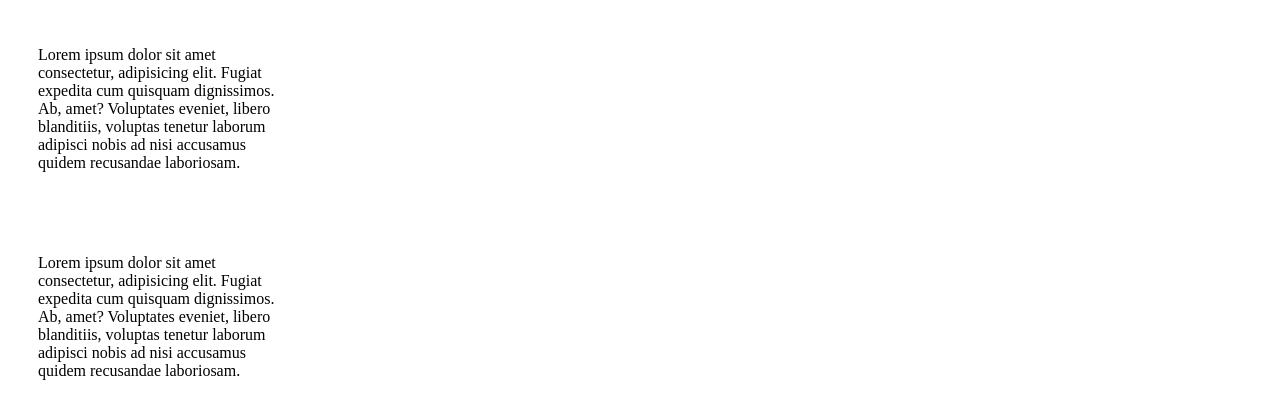
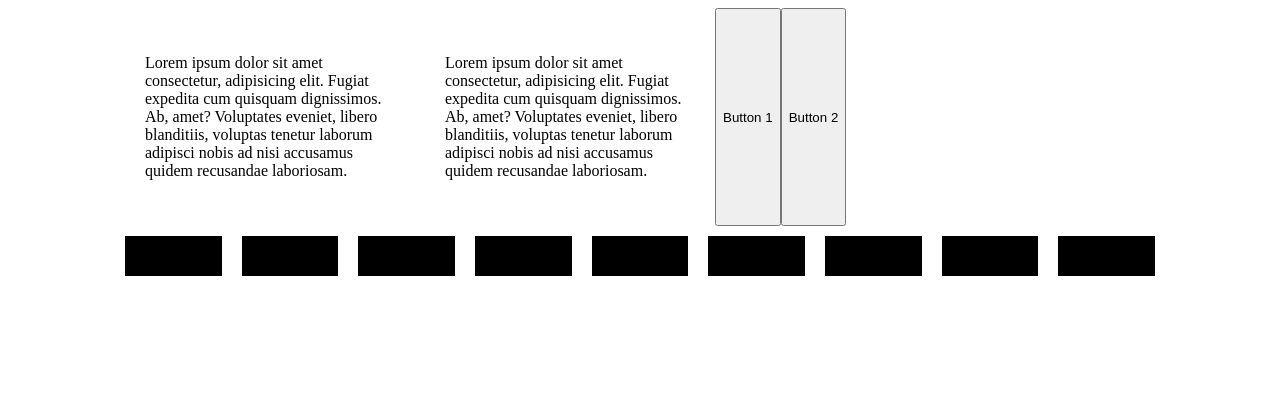
Before and after one commit to MartinBradbury/the-importance-of-this, a plain HTML site: page index.html in a window 1280 px wide. Drawn offline with Linux system fonts and the light colour scheme.

Commit message:
added jQuery events

```diff
--- a/css/style.css
+++ b/css/style.css
@@ -1,6 +1,6 @@
 #container {
     display: flex; /*makes the container a flex box */
-    flex-flow: row wrap; /* Layout the rows and wraps them */
+    flex-flow: row-wrap; /* Layout the rows and wraps them */
     box-sizing: border_box;
     margin-right: auto;
     margin-left: auto;
@@ -16,3 +16,30 @@
     padding: 20px;
     background-color: #fff;
 }
+
+.makeRed {
+    background-color: red;
+}
+
+.makeBlue {
+    background-color: blue;
+}
+
+.container {
+    display: flex; /*makes the container a flex box */
+    flex-flow: row-wrap; /* Layout the rows and wraps them */
+    box-sizing: border_box;
+    margin-right: auto;
+    margin-left: auto;
+    max-width: 1050px;
+}
+
+.box {
+    flex: 1; /* Makes containable with flexbox */
+    display: flex;
+    flex-flow: column;
+    max-width: 240px;
+    margin: 10px;
+    padding: 20px;
+    background-color: #000;
+}
--- a/index.html
+++ b/index.html
@@ -8,17 +8,37 @@
     <title>Document</title>
 </head>
 <body>
-    <div id="cointainer">
-        <div class="card">
-            <p>Lorem ipsum dolor sit amet consectetur, adipisicing elit. Fugiat expedita cum quisquam dignissimos. Ab, amet? Voluptates eveniet, libero blanditiis, voluptas tenetur laborum adipisci nobis ad nisi accusamus quidem recusandae laboriosam.</p>
-
-        </div>
+    <div id="container">
         <div class="card">
             <p>Lorem ipsum dolor sit amet consectetur, adipisicing elit. Fugiat expedita cum quisquam dignissimos. Ab, amet? Voluptates eveniet, libero blanditiis, voluptas tenetur laborum adipisci nobis ad nisi accusamus quidem recusandae laboriosam.</p>
 
         </div>
 
+        <div class="card">
+            <p>Lorem ipsum dolor sit amet consectetur, adipisicing elit. Fugiat expedita cum quisquam dignissimos. Ab, amet? Voluptates eveniet, libero blanditiis, voluptas tenetur laborum adipisci nobis ad nisi accusamus quidem recusandae laboriosam.</p>
+
+        </div>
+    <button>Button 1</button>
+    <button>Button 2</button>
     </div>
-    <script type="text/javascript" src="js/jquery-3.2.1.js"></script>
+
+    <div class="container">
+        <div class="box one"></div>
+        <div class="box three"></div>
+        <div class="box one"></div>
+
+        <div class="box two"></div>
+        <div class="box one"></div>
+        <div class="box two"></div>
+
+        <div class="box three"></div>
+        <div class="box three"></div>
+        <div class="box two"></div>
+
+    </div>
+
+
+
+    <script type="text/javascript" src="js/script.js"></script>
 </body>
 </html>
--- a/js/script.js
+++ b/js/script.js
@@ -1,3 +1,48 @@
+
+
 $('p').click(function() {
-    $('p').slideToggle('slow');
+    // $('p').slideToggle('slow');
+    // Above makes all P disapear. to overcome we can use the this key word
+    $(this).slideToggle('slow');
+
+
 });
+
+$('button').mouseenter(function() {
+    $(this).removeClass('makeRed').addClass('makeBlue');
+});
+
+$('button').mouseleave(function() {
+    $(this).removeClass('makeBlue').addClass('makeRed');
+});
+
+// $(document).ready(function() {
+//     $(".box").on("click", function() {
+//         var classNames = $(this).attr("class").split(" ");
+//         $("." + classNames[1]).css("background-color", "red");
+//     });
+// });
+
+/**
+ * when we click on an element that has a 'box'
+ * class, this element event will be fired
+ *
+ */
+$(document).ready(function() {
+    $(".box").on("click", function() {
+        var classNames = $(this).attr("class").split(" ");
+        var boxClass = classNames[0];
+        var className = classNames[1];
+        if ($(this).css("background-color") == "rgb(255, 0, 0)") {
+            // if the objet is red then turn it black
+            $("." + className).css("background-color", "#000");
+        } else {
+            //else turn all elements with box class black
+            //and then change the color of all elements
+            //with the same clss name as teh clicked element
+            //to red
+            $("." + boxClass).css("background-color", "#000");
+            $("." + className).css("background-color", "red");
+        }
+    });
+});
```
